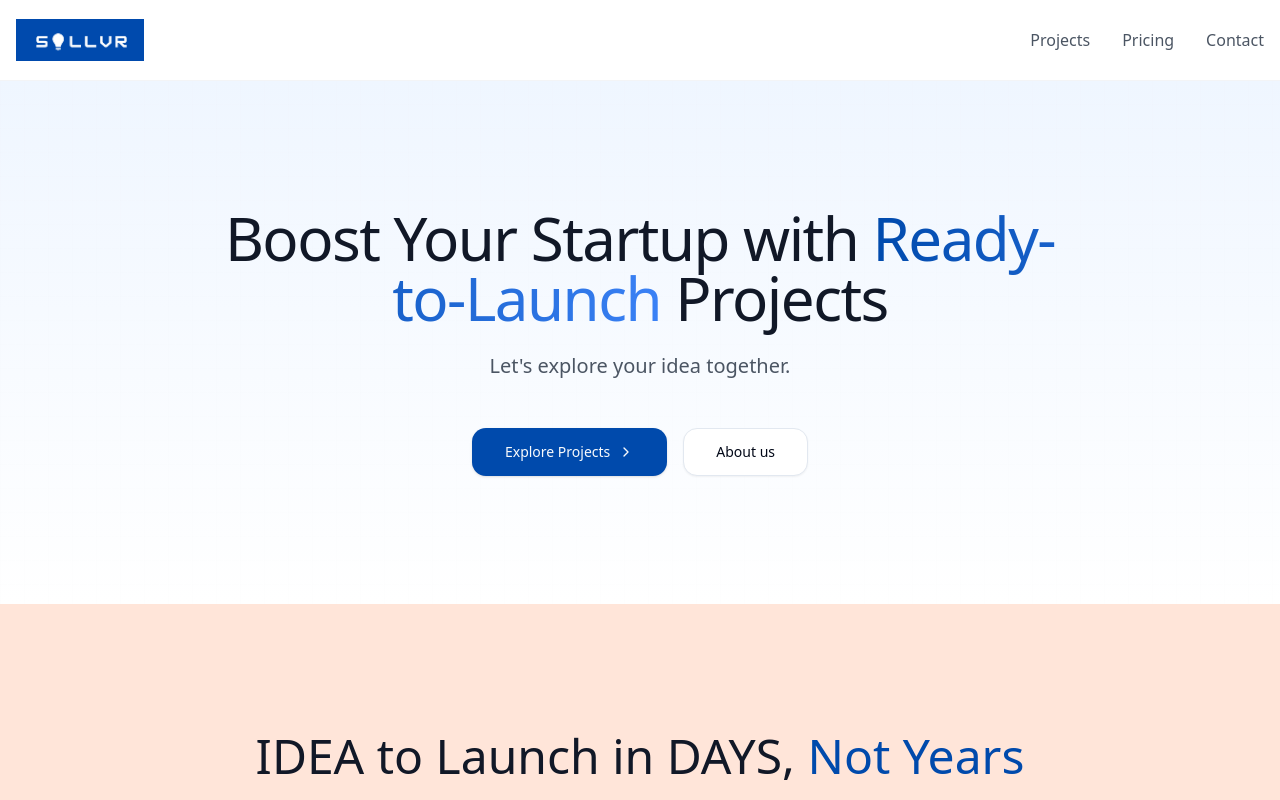
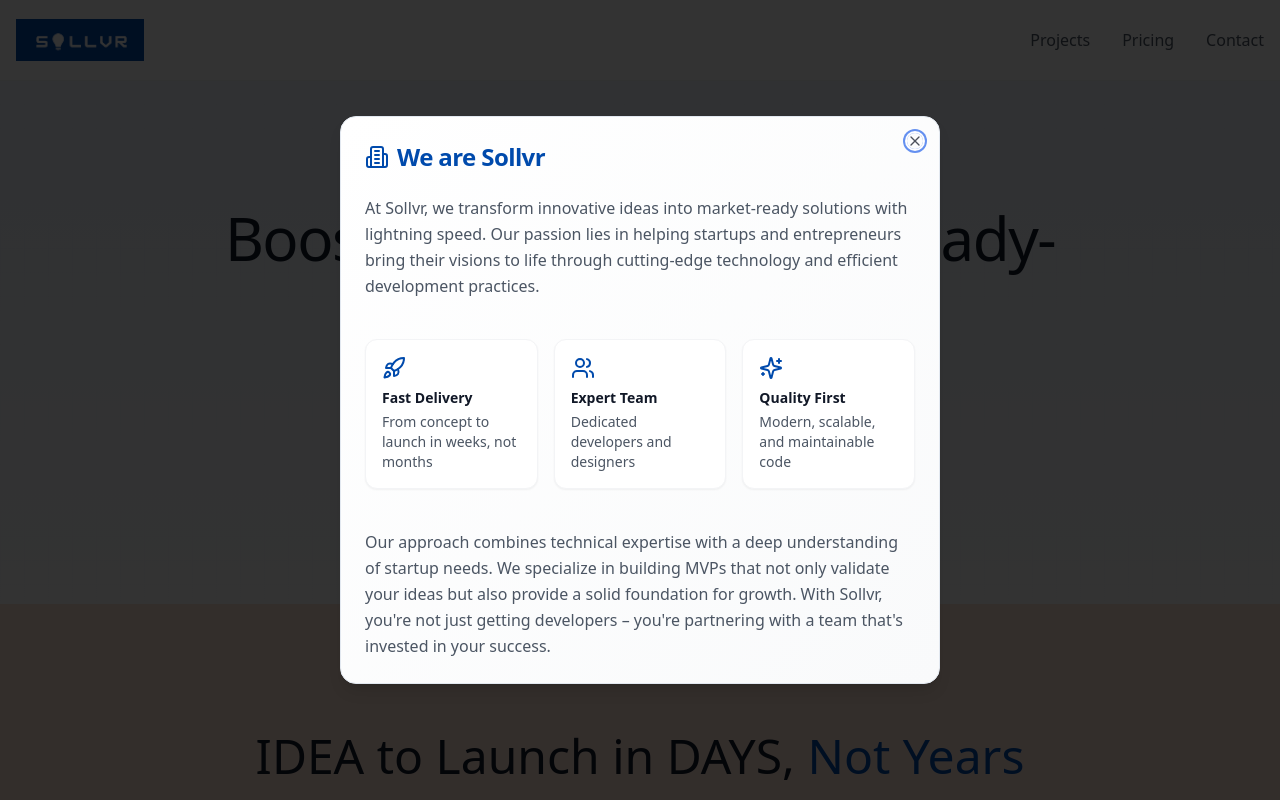
Before and after one commit to Sollvr/sollvr-website, a Next.js app: page / in a window 1280 px wide. Both pictures are taken after a click on the button "About us". Shown: the top 800 px of the page. Built offline with nearby package versions, Linux system fonts and the light colour scheme.

Commit message:
added scroll animations

```diff
--- a/app/globals.css
+++ b/app/globals.css
@@ -142,3 +142,91 @@
     transform: translateX(100%) rotate(45deg);
   }
 }
+
+/* Add scroll margin for sections */
+#projects,
+#pricing,
+#contact {
+  scroll-margin-top: 100px;
+}
+
+/* Dialog animations */
+@keyframes dialogSlideIn {
+  from {
+    opacity: 0;
+    transform: translateY(20px) scale(0.95);
+  }
+  to {
+    opacity: 1;
+    transform: translateY(0) scale(1);
+  }
+}
+
+@keyframes dialogFadeIn {
+  from {
+    opacity: 0;
+  }
+  to {
+    opacity: 1;
+  }
+}
+
+.DialogOverlay {
+  animation: dialogFadeIn 0.3s ease-out;
+}
+
+.DialogContent {
+  animation: dialogSlideIn 0.4s ease-out;
+}
+
+/* Card hover effect for about section */
+.about-card {
+  transition: all 0.3s ease;
+}
+
+.about-card:hover {
+  transform: translateY(-5px);
+  box-shadow: 0 10px 20px rgba(0, 0, 0, 0.1);
+}
+
+/* Typewriter animation */
+@keyframes typing {
+  from { width: 0 }
+  to { width: 100% }
+}
+
+@keyframes blink {
+  50% { border-color: transparent }
+}
+
+.typewriter-container {
+  display: inline-block;
+  min-width: 200px;
+}
+
+.typewriter {
+  overflow: hidden;
+  white-space: nowrap;
+  border-right: 2px solid;
+  width: 0;
+  animation:
+    typing 1s steps(20, end) forwards,
+    blink 1s infinite;
+}
+
+.typewriter.deleting {
+  animation: typing 1s steps(20, end) reverse;
+}
+
+/* Text selection styles */
+::selection {
+  background-color: #FFE45E;
+  color: #000000;
+  font-weight: 600;
+}
+
+::-moz-selection {
+  background-color: #FFE45E;
+  color: #000000;
+  font-weight: 600;
+}
--- a/app/page.tsx
+++ b/app/page.tsx
@@ -3,7 +3,7 @@
 import Link from 'next/link'
 import Image from 'next/image'
 import { Button } from "@/components/ui/button"
-import { ChevronRight, MessageSquare, Github, Check } from 'lucide-react'
+import { ChevronRight, MessageSquare, Github, Check, Building2, Rocket, Users, Sparkles } from 'lucide-react'
 import { ContactForm } from '@/components/contact-form'
 import { motion } from 'framer-motion'
 import { useEffect, useState } from 'react'
@@ -71,9 +71,53 @@
   }
 }
 
+function TypewriterText() {
+  const [currentWord, setCurrentWord] = useState('Projects');
+  const [isDeleting, setIsDeleting] = useState(false);
+  const words = ['Projects', 'Ideas', 'MVPs', 'Apps'];
+  const [wordIndex, setWordIndex] = useState(0);
+
+  useEffect(() => {
+    let timeout: NodeJS.Timeout;
+
+    if (isDeleting) {
+      if (currentWord === '') {
+        setIsDeleting(false);
+        setWordIndex((prev) => (prev + 1) % words.length);
+      } else {
+        timeout = setTimeout(() => {
+          setCurrentWord(prev => prev.slice(0, -1));
+        }, 50);
+      }
+    } else {
+      const nextWord = words[wordIndex];
+      if (currentWord === nextWord) {
+        timeout = setTimeout(() => {
+          setIsDeleting(true);
+        }, 2000);
+      } else {
+        timeout = setTimeout(() => {
+          setCurrentWord(nextWord.slice(0, currentWord.length + 1));
+        }, 100);
+      }
+    }
+
+    return () => clearTimeout(timeout);
+  }, [currentWord, isDeleting, wordIndex, words]);
+
+  return (
+    <span className="typewriter-container">
+      <span className={`typewriter ${isDeleting ? 'deleting' : ''} bg-clip-text text-transparent bg-gradient-to-r from-[rgb(0,74,172)] to-blue-500`}>
+        {currentWord}
+      </span>
+    </span>
+  );
+}
+
 export default function Page() {
   const [isContactOpen, setIsContactOpen] = useState(false);
   const [selectedPackage, setSelectedPackage] = useState('');
+  const [isAboutOpen, setIsAboutOpen] = useState(false);
 
   const handlePackageSelect = (packageName: string) => {
     setSelectedPackage(packageName);
@@ -142,20 +186,28 @@
               className="max-w-4xl mx-auto text-center"
             >
               <h1 className="font-roboto text-6xl font-medium text-gray-900 mb-6 tracking-tight">
-                Boost Your Startup with{" "}
-                <span className="bg-clip-text text-transparent bg-gradient-to-r from-[rgb(0,74,172)] to-blue-500">
-                  Ready-to-Launch
-                </span>{" "}
-                Projects
+                Boost Your Startup with Ready-to-Launch {" "}
+                <TypewriterText />
               </h1>
               <p className="text-xl text-gray-600 mb-12 max-w-2xl mx-auto">
                 Let&apos;s explore your idea together.
               </p>
               <div className="flex items-center justify-center gap-4">
-                <Button size="lg" className="bg-[rgb(0,74,172)] hover:bg-white hover:text-[rgb(0,74,172)] border border-transparent hover:border-[rgb(0,74,172)] transition-all h-12 px-8">
+                <Button
+                  size="lg"
+                  onClick={() => {
+                    document.getElementById('projects')?.scrollIntoView({ behavior: 'smooth' });
+                  }}
+                  className="bg-[rgb(0,74,172)] hover:bg-white hover:text-[rgb(0,74,172)] border border-transparent hover:border-[rgb(0,74,172)] transition-all h-12 px-8"
+                >
                   Explore Projects <ChevronRight className="ml-2 h-4 w-4" />
                 </Button>
-                <Button size="lg" variant="outline" className="h-12 px-8">
+                <Button
+                  size="lg"
+                  variant="outline"
+                  className="h-12 px-8"
+                  onClick={() => setIsAboutOpen(true)}
+                >
                   About us
                 </Button>
               </div>
@@ -234,6 +286,7 @@
 
         {/* Projects Section */}
         <motion.section
+          id="projects"
           variants={staggerContainer}
           initial="initial"
           whileInView="animate"
@@ -249,7 +302,7 @@
                 Few <span className="text-[rgb(0,74,172)]">websites</span> that I have built.
               </h2>
               <p className="text-xl text-gray-600">
-                Here are some of the MVPs I&apos;ve launched. I turned my ideas into reality.
+                Here are some of the MVPs I have launched. I turned my ideas into reality.
               </p>
             </motion.div>
             <motion.div
@@ -296,6 +349,7 @@
 
         {/* Pricing Section */}
         <motion.section
+          id="pricing"
           variants={staggerContainer}
           initial="initial"
           whileInView="animate"
@@ -414,6 +468,52 @@
           </DialogContent>
         </Dialog>
 
+        {/* About Dialog */}
+        <Dialog open={isAboutOpen} onOpenChange={setIsAboutOpen}>
+          <DialogContent className="sm:max-w-[600px] bg-gradient-to-br from-white to-gray-50 DialogContent">
+            <DialogHeader>
+              <DialogTitle className="text-2xl font-bold flex items-center gap-2 text-[rgb(0,74,172)]">
+                <Building2 className="h-6 w-6" />
+                We are Sollvr
+              </DialogTitle>
+              <DialogDescription className="text-gray-600">
+                <div className="space-y-6 mt-4">
+                  <p className="text-base leading-relaxed">
+                    At Sollvr, we transform innovative ideas into market-ready solutions with lightning speed.
+                    Our passion lies in helping startups and entrepreneurs bring their visions to life through
+                    cutting-edge technology and efficient development practices.
+                  </p>
+
+                  <div className="grid grid-cols-1 md:grid-cols-3 gap-4 py-4">
+                    <div className="bg-white p-4 rounded-xl shadow-sm border border-gray-100 about-card">
+                      <Rocket className="h-6 w-6 text-[rgb(0,74,172)] mb-2" />
+                      <h3 className="font-semibold text-gray-900 mb-1">Fast Delivery</h3>
+                      <p className="text-sm text-gray-600">From concept to launch in weeks, not months</p>
+                    </div>
+                    <div className="bg-white p-4 rounded-xl shadow-sm border border-gray-100 about-card">
+                      <Users className="h-6 w-6 text-[rgb(0,74,172)] mb-2" />
+                      <h3 className="font-semibold text-gray-900 mb-1">Expert Team</h3>
+                      <p className="text-sm text-gray-600">Dedicated developers and designers</p>
+                    </div>
+                    <div className="bg-white p-4 rounded-xl shadow-sm border border-gray-100 about-card">
+                      <Sparkles className="h-6 w-6 text-[rgb(0,74,172)] mb-2" />
+                      <h3 className="font-semibold text-gray-900 mb-1">Quality First</h3>
+                      <p className="text-sm text-gray-600">Modern, scalable, and maintainable code</p>
+                    </div>
+                  </div>
+
+                  <p className="text-base leading-relaxed">
+                    Our approach combines technical expertise with a deep understanding of startup needs.
+                    We specialize in building MVPs that not only validate your ideas but also provide a
+                    solid foundation for growth. With Sollvr, you&apos;re not just getting developers –
+                    you&apos;re partnering with a team that&apos;s invested in your success.
+                  </p>
+                </div>
+              </DialogDescription>
+            </DialogHeader>
+          </DialogContent>
+        </Dialog>
+
         {/* Contact Section */}
         <motion.section
           variants={staggerContainer}
```
